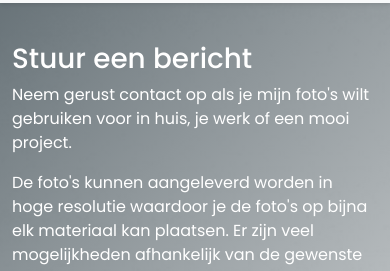
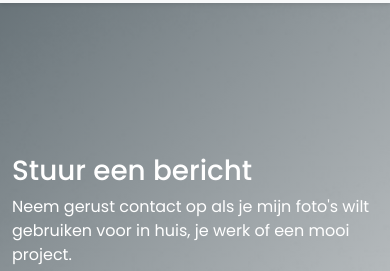
Before and after one commit to DevAl0t/deval0t.github.io, a website: page contact.html in a window 390 px wide. Shown: the part 57-328 px from the top of the page. Drawn offline with nearby package versions, Linux system fonts and the light colour scheme.

Commit message:
Responsive fix 1 contact

```diff
--- a/assets/scss/_contact.scss
+++ b/assets/scss/_contact.scss
@@ -2,7 +2,7 @@
 position: relative;
 z-index: 9999;
 width: 100%;
-height: 100vh;
+min-height: 100dvh;
 background-image: url('./../../contact-img.jpg');
 background-position: center;
 background-repeat: no-repeat;
@@ -25,11 +25,11 @@ justify-content: center; /* Add 'justify-content: center' */
     position: relative;
 
     @media only screen and (max-width: 991px) {
-        top: -5rem;
+        top: 2rem;
     }
 
     @media only screen and (max-width: 768px) and (orientation: landscape) {
-        top:1rem;
+        top:2rem;
     }
 
 }
```
Also changed, not shown: src/css/style.min.css.
